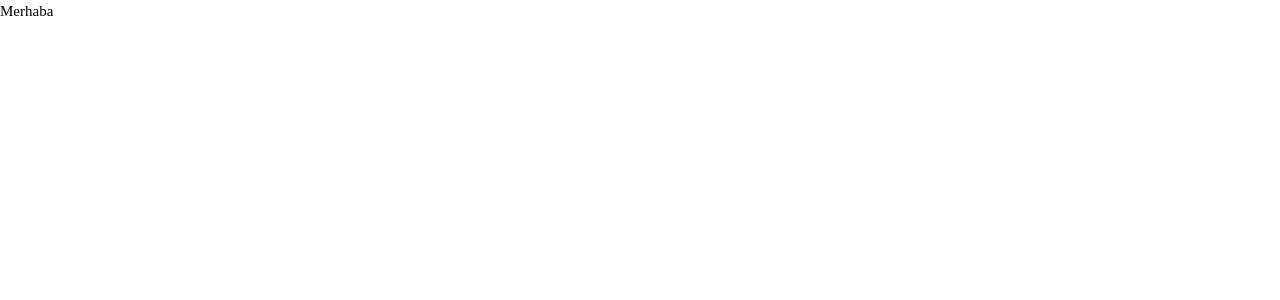
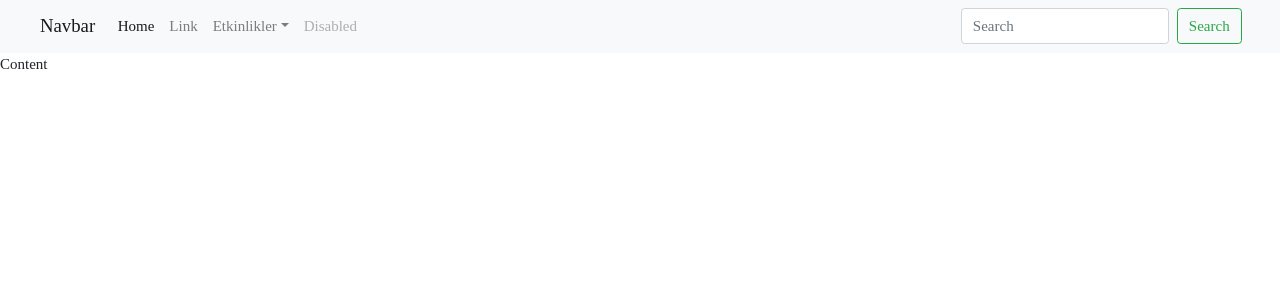
Before and after one commit to erdemburak/techcareer-project-etkinlik, a React (Create React App) app: page / in a window 1280 px wide. Shown: the top 300 px of the page. Built offline with nearby package versions, Linux system fonts and the light colour scheme.

Commit message:
Sayfalar oluşturuluyor

```diff
--- a/package.json
+++ b/package.json
@@ -3,6 +3,11 @@
   "version": "0.1.0",
   "private": true,
   "dependencies": {
+    "@emotion/react": "^11.11.1",
+    "@emotion/styled": "^11.11.0",
+    "@mui/icons-material": "^5.14.16",
+    "@mui/material": "^5.14.16",
+    "@mui/styled-engine-sc": "^6.0.0-alpha.4",
     "@testing-library/jest-dom": "^5.17.0",
     "@testing-library/react": "^13.4.0",
     "@testing-library/user-event": "^13.5.0",
@@ -10,6 +15,7 @@
     "react-dom": "^18.2.0",
     "react-router-dom": "^6.18.0",
     "react-scripts": "5.0.1",
+    "styled-components": "^6.1.0",
     "web-vitals": "^2.1.4"
   },
   "scripts": {
--- a/public/index.html
+++ b/public/index.html
@@ -8,6 +8,8 @@
   <meta name="theme-color" content="#000000" />
   <meta name="description" content="Web site created using create-react-app" />
   <link rel="stylesheet" href="https://www.w3schools.com/w3css/4/w3.css">
+  <link rel="stylesheet" href="https://cdn.jsdelivr.net/npm/bootstrap@4.3.1/dist/css/bootstrap.min.css"
+    crossorigin="anonymous">
   <style>
     body {
       font-family: "Times New Roman", Georgia, Serif;
--- a/src/App.js
+++ b/src/App.js
@@ -1,7 +1,10 @@
+import Content from "./components/content/Content";
+import Navbar from "./components/navbar/Navbar";
 
 function App() {
   return (<>
-    Merhaba
+    <Navbar />
+    <Content />
   </>);
 }
 
--- /dev/null
+++ b/src/components/content/Content.jsx
@@ -0,0 +1,9 @@
+import React from 'react'
+
+function Content() {
+    return (
+        <div>Content</div>
+    )
+}
+
+export default Content
```
Also changed, not shown: 1 other file (tests, documents, lock files or other folders).
